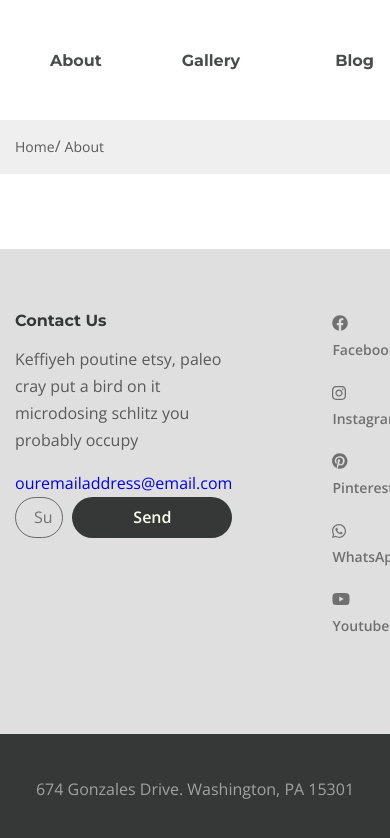
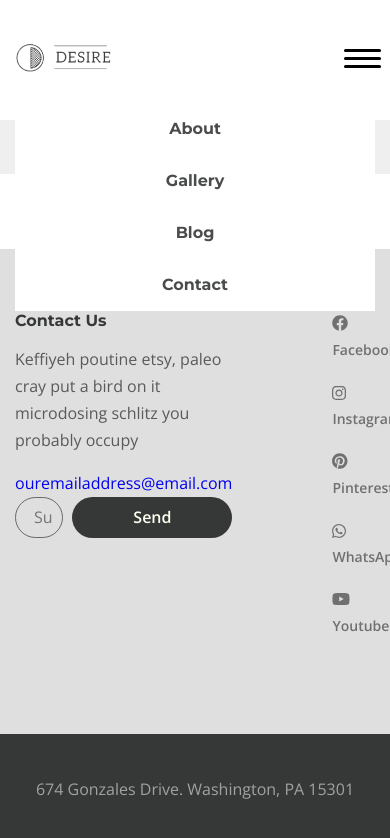
Before and after one commit to Sergitarius/Chairs, a website: page app/page.html in a window 390 px wide. Shown: the top 838 px of the page. Drawn offline with nearby package versions, Linux system fonts and the light colour scheme; files that its build step writes are made by us from their sources.

Commit message:
header responsive done

```diff
--- a/app/js/main.js
+++ b/app/js/main.js
@@ -5,6 +5,11 @@ $(function () {
 	$('.rightside-menu__close').on('click', function () {
 		$('.rightside-menu').addClass('rightside-menu--close');
 	});
+
+	$('.header__btn-menu').on('click', function () {
+		$('.menu').toggleClass('menu--open');
+	});
+
 	$('.top__slider').slick({
 		dots: true,
 		arrows: false,
--- a/app/page.html
+++ b/app/page.html
@@ -18,7 +18,7 @@
     <header class="header">
       <div class="container">
         <div class="header__inner">
-          <div class="menu">
+          <div class="menu menu--open">
             <ul class="menu__list">
               <li class="menu__list-item"><a class="menu__list-link" href="#">About</a></li>
               <li class="menu__list-item"><a class="menu__list-link" href="#">Gallery</a></li>
@@ -29,14 +29,16 @@
           <a class="logo" href="#">
             <img src="images/logo.png" alt="logo">
           </a>
-          <nav class="menu">
+          <nav class="menu menu--open">
             <ul class="menu__list">
               <li class="menu__list-item"><a class="menu__list-link" href="#">Blog</a></li>
               <li class="menu__list-item"><a class="menu__list-link" href="#">Contact</a></li>
             </ul>
           </nav>
-          <button class="header__btn">
-            <img src="images/icon_menu.svg" alt="icon menu">
+          <button class="header__btn-menu">
+            <span></span>
+            <span></span>
+            <span></span>
           </button>
           <div class="rightside-menu rightside-menu--close">
             <button class="rightside-menu__close">
--- /dev/null
+++ b/app/scss/_media.scss
@@ -0,0 +1,77 @@
+@media (max-width: 768px) {
+	.header {
+		&__btn {
+			display: none;
+		}
+	}
+	.menu {
+		&__list-item {
+			padding-left: 0;
+			& + .menu__list-item {
+				padding-right: 0;
+			}
+		}
+	}
+	.logo {
+		margin: 0;
+	}
+}
+@media (max-width: 540px) {
+	.logo {
+		order: -1;
+		position: relative;
+		z-index: 12;
+	}
+	.header {
+		&__inner {
+			flex-wrap: wrap;
+			padding-top: 42px;
+		}
+		&__btn-menu {
+			order: -1;
+			display: block;
+			width: 37px;
+			height: 3px;
+			background-color: transparent;
+			border: none;
+			cursor: pointer;
+			margin-bottom: 27px;
+			position: relative;
+			z-index: 12;
+
+			span {
+				background-color: #000;
+				width: 37px;
+				height: 3px;
+				border-radius: 4px;
+				display: block;
+				margin: 5px 0;
+				border: none;
+			}
+		}
+	}
+	.menu {
+		padding-right: 0;
+		width: 100%;
+		background-color: #fff;
+		z-index: 11;
+		position: relative;
+		text-align: center;
+		transform: translateY(-350px);
+		transition: all 0.5s;
+		&--open {
+			transform: translateY(30px);
+		}
+
+		&__list {
+			display: block;
+		}
+		&__list-item {
+			padding-right: 0;
+		}
+		&__list-link {
+			display: block;
+			padding: 15px 0;
+		}
+	}
+}
--- a/app/scss/style.scss
+++ b/app/scss/style.scss
@@ -17,6 +17,9 @@
 		padding: 0;
 		cursor: pointer;
 		outline: none;
+	}
+	&__btn-menu {
+		display: none;
 	}
 }
 .logo {
@@ -1248,3 +1251,5 @@
 		font-weight: 600;
 	}
 }
+
+@import "media";
```
Also changed, not shown: app/css/style.min.css, app/js/main.min.js.
